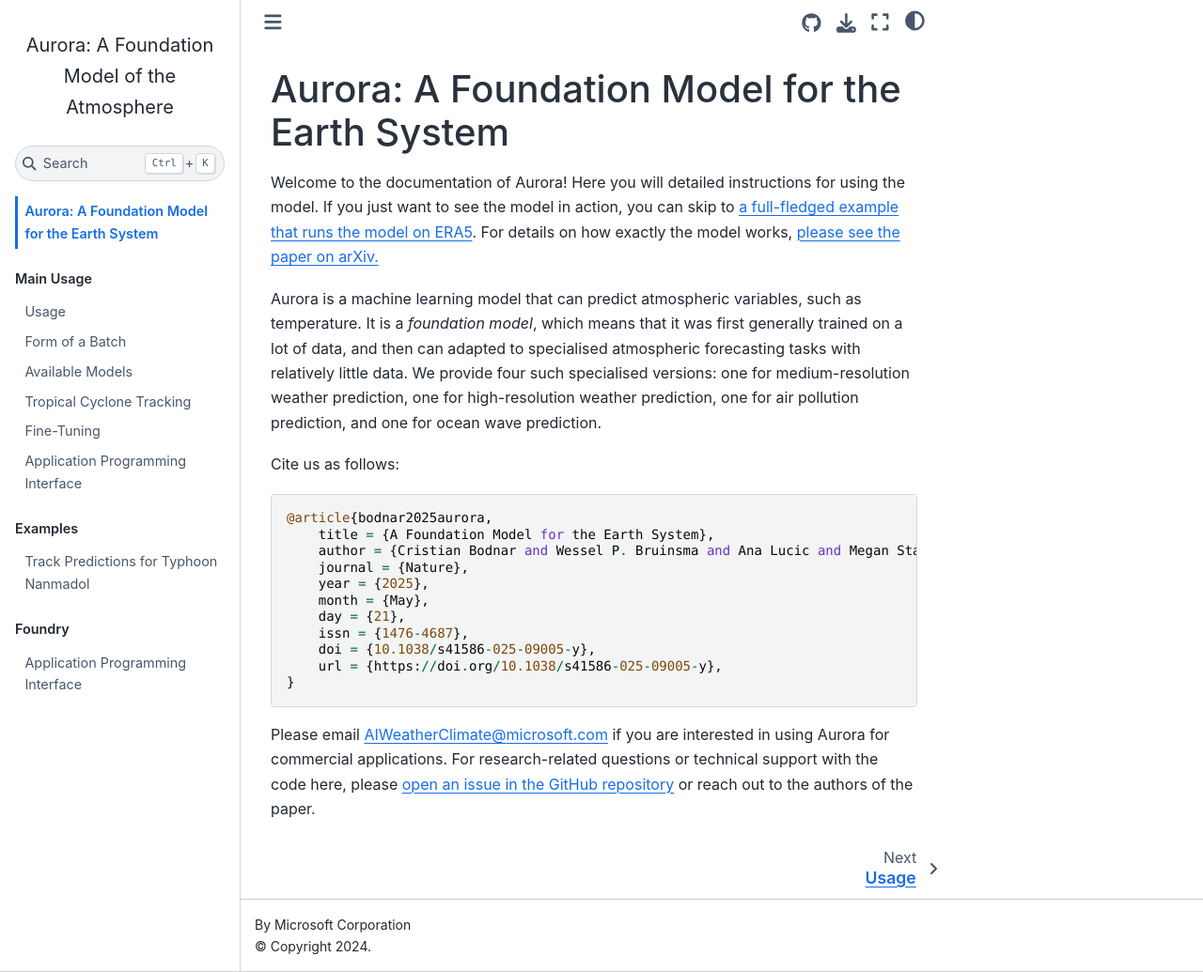
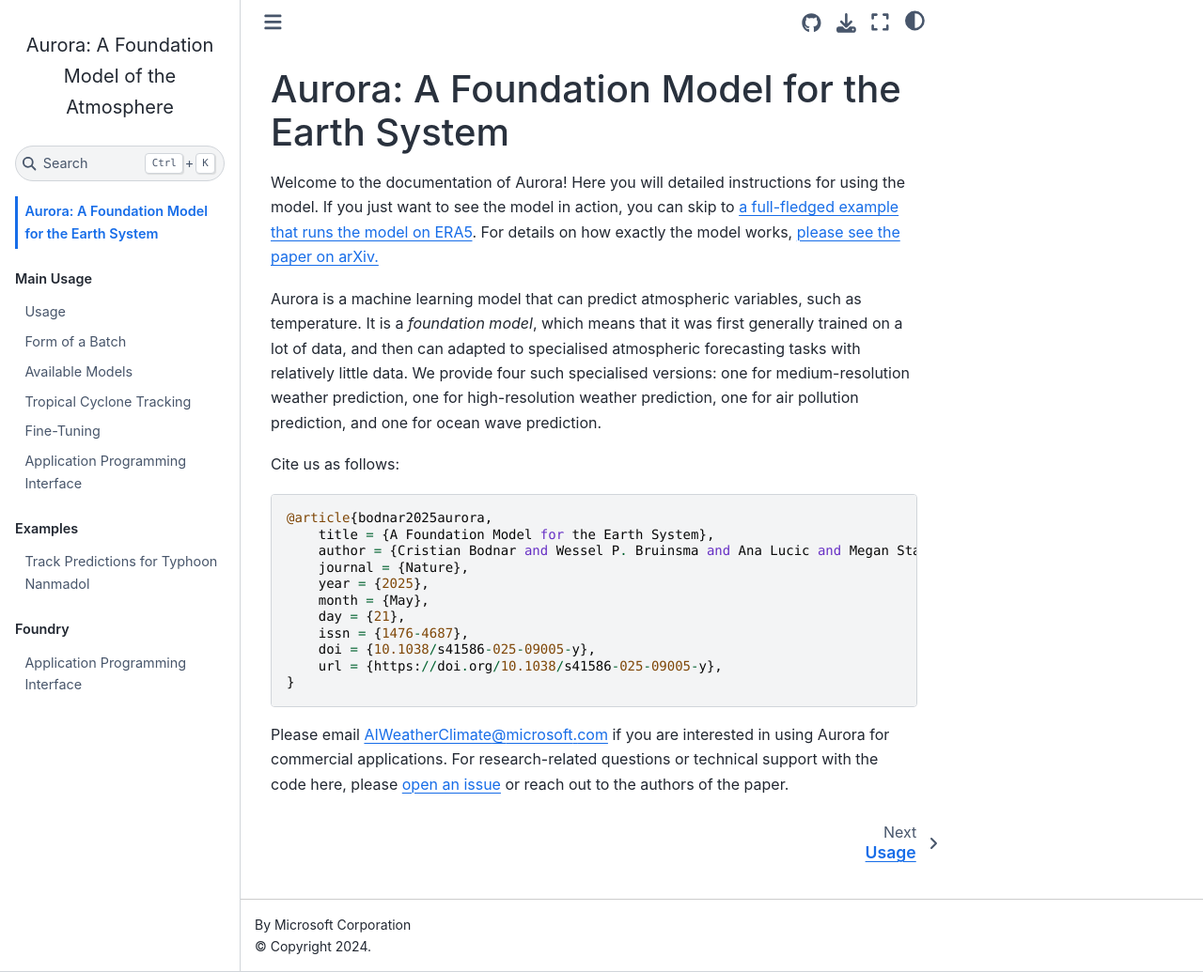
Before and after one commit to microsoft/aurora, a Jupyter Book: the page built from docs/intro.md, in a window 1280 px wide and 1035 px high. Shown: the whole window at 94% size. Built offline with Jupyter Book 1.0.4 settings and Sphinx 7.4.7 and the Sphinx Book theme 1.1.4, drawn with Linux system fonts in a browser that asks for light colours; pages that are not in the unit, such as notebooks, are missing from menus.

Commit message:
Improve writing

```diff
--- a/docs/intro.md
+++ b/docs/intro.md
@@ -33,5 +33,5 @@
 Please email [AIWeatherClimate@microsoft.com](mailto:AIWeatherClimate@microsoft.com)
 if you are interested in using Aurora for commercial applications.
 For research-related questions or technical support with the code here,
-please [open an issue in the GitHub repository](https://github.com/microsoft/aurora/issues/new/choose)
+please [open an issue](https://github.com/microsoft/aurora/issues/new/choose)
 or reach out to the authors of the paper.
```
Also changed, not shown: README.md (+2 -2 lines).
